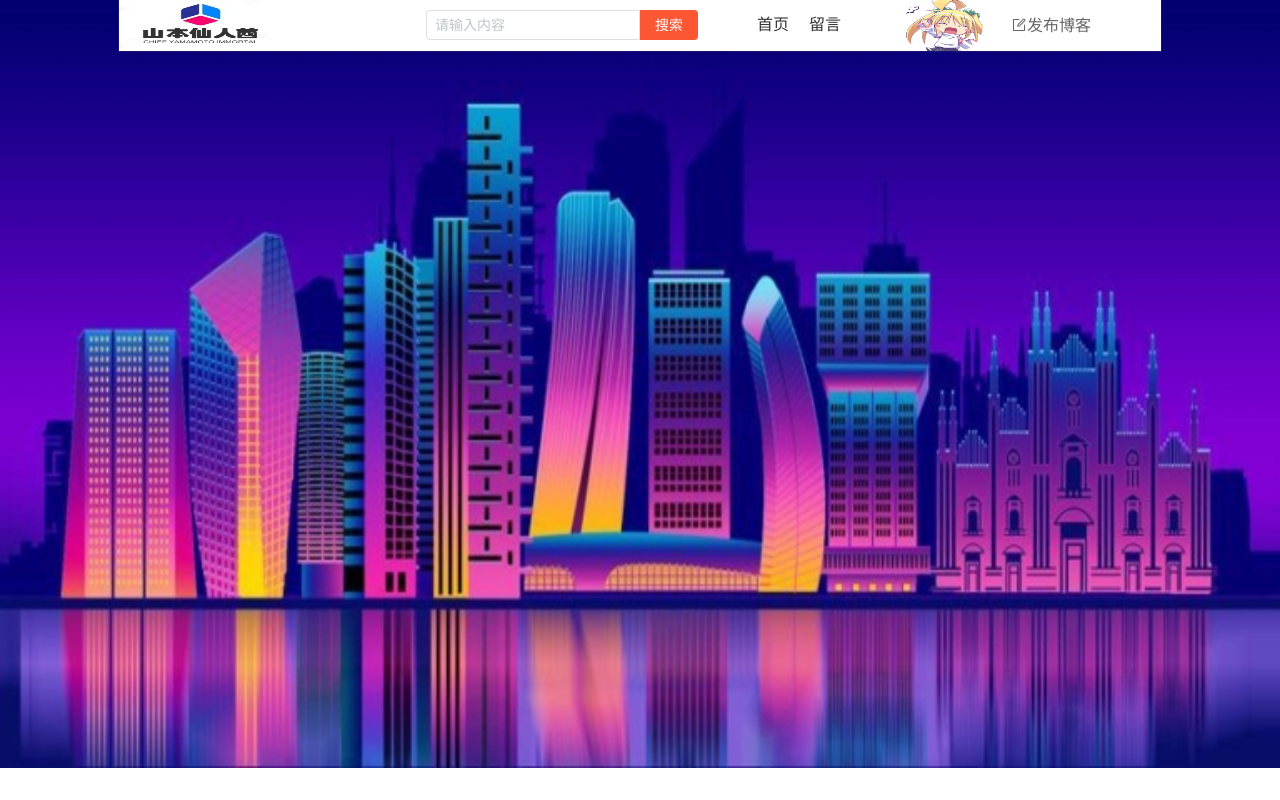
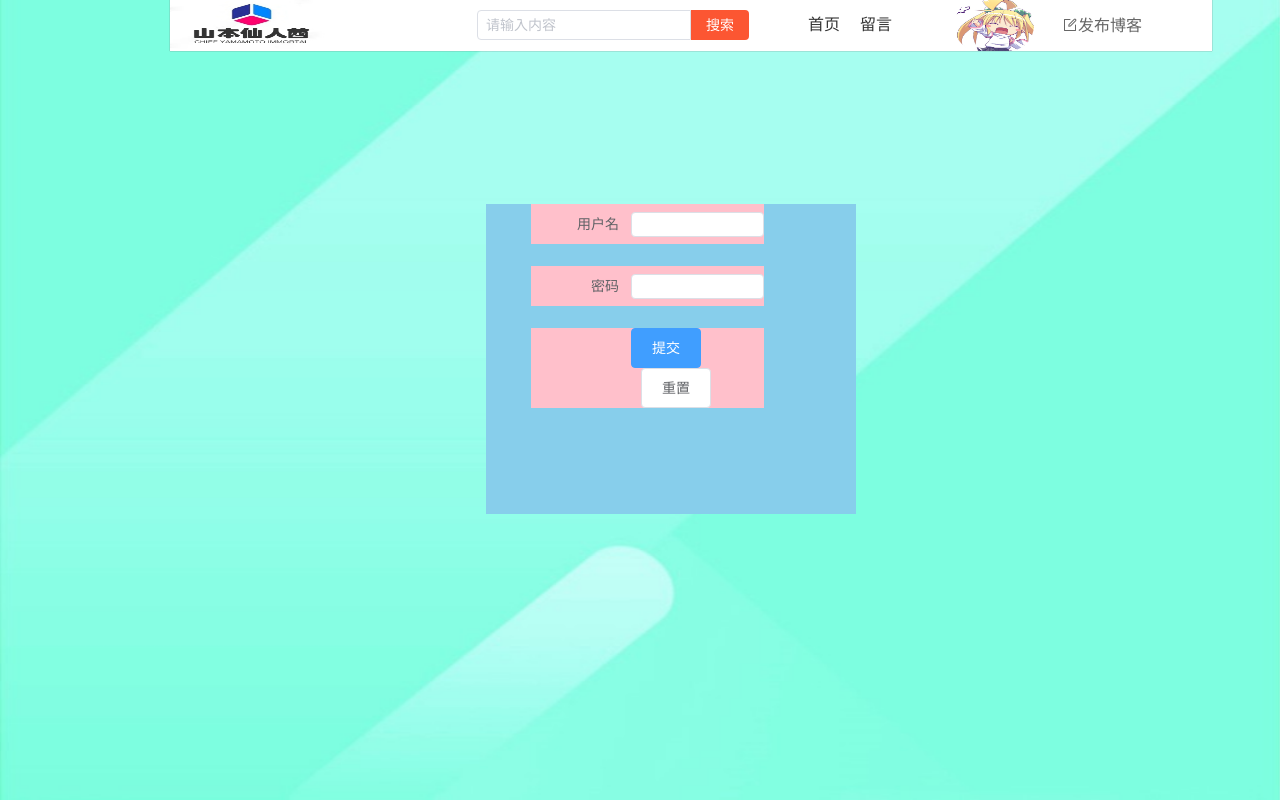
Before and after one commit to Cyanogens/Blog, a Vue app in the folder front/: page /#/login in a window 1280 px wide. Built offline with nearby package versions, Linux system fonts and the light colour scheme; the HTML template or start-up script is replaced by a standard one.

Commit message:
首页基本样式完成

```diff
--- a/front/public/index.html
+++ /dev/null
@@ -1,17 +0,0 @@
-<!DOCTYPE html>
-<html lang="">
-  <head>
-    <meta charset="utf-8">
-    <meta http-equiv="X-UA-Compatible" content="IE=edge">
-    <meta name="viewport" content="width=device-width,initial-scale=1.0">
-    <link rel="icon" href="<%= BASE_URL %>favicon.ico">
-    <title><%= htmlWebpackPlugin.options.title %></title>
-  </head>
-  <body>
-    <noscript>
-      <strong>We're sorry but <%= htmlWebpackPlugin.options.title %> doesn't work properly without JavaScript enabled. Please enable it to continue.</strong>
-    </noscript>
-    <div id="app"></div>
-    <!-- built files will be auto injected -->
-  </body>
-</html>
--- a/front/src/App.vue
+++ b/front/src/App.vue
@@ -15,11 +15,4 @@ export default {
 </script>
 
 <style scoped>
-.body {
-  position: absolute;
-  height: 96%;
-  width: 100%;
-  background: url(@/assets/images/background-1.jpg) no-repeat;
-  background-size: 100% 100%;
-}
 </style>
--- a/front/src/components/Head.vue
+++ b/front/src/components/Head.vue
@@ -20,8 +20,12 @@
     <div class="menu">
       <ul>
         <li class="user"><img src="@/assets/images/user.jpg" alt="" /></li>
-        <li>个人中心</li>
-        <li>登录</li>
+        <li>
+          <router-link to="/person">个人中心</router-link>
+        </li>
+        <li>
+          <router-link to="/login">登录</router-link>
+        </li>
       </ul>
     </div>
     <!-- 发布博客 -->
@@ -46,9 +50,12 @@ export default {
 /* 头部整体区域 */
 .head {
   position: relative;
+  position: fixed;
+  top: 0;
+  left: 170px;
   width: 1042px;
   height: 51px;
-  margin: 0 auto;
+  margin-bottom: 10px;
   box-shadow: 0px 0px 1px;
   background-color: #fff;
   z-index: 99;
@@ -82,7 +89,6 @@ export default {
 
 .search .search-ipt >>> .el-input__inner {
   padding: 0 8px;
-  height: 32px;
   height: 100%;
   outline: #ccc;
   border-top-right-radius: 0;
@@ -134,10 +140,6 @@ export default {
   height: 100%;
 }
 
-.menu .user {
-  width: 100%;
-  height: 100%;
-}
 .user img {
   width: 100%;
   height: 100%;
@@ -146,26 +148,33 @@ export default {
 
 /* 头像部分下弹菜单 */
 .menu {
-  overflow: hidden;
+  /* overflow: hidden; */
   right: 178px;
-}
-.menu:hover {
-  overflow: visible;
+  /* transition: all 1s; */
 }
 
 .menu ul {
   list-style: none;
   width: 80px;
+  height: 51px;
+  overflow: hidden;
+  transition: height 0.5s;
+}
+
+.menu ul:hover {
+  height: 150px;
 }
 
 .menu ul li {
-  padding: 10px 10px;
+  height: 35px;
+  line-height: 35px;
   text-align: center;
 }
 
 .menu ul li:not(:first-child) {
   background-color: #fff;
 }
+
 
 .menu .user {
   padding: 0;
@@ -175,6 +184,13 @@ export default {
 
 .menu ul li:hover {
   background-color: #cccccc;
+}
+
+.menu ul li a {
+  display: inline-block;
+  width: 100%;
+  height: 100%;
+  color: #343434;
 }
 
 /* 发布博客 */
--- /dev/null
+++ b/front/src/components/Login.vue
@@ -0,0 +1,105 @@
+<template>
+	<div class="body">
+		<el-form :model="ruleForm" status-icon :rules="rules" ref="ruleForm" label-width="100px" class="demo-ruleForm">
+			<el-form-item label="用户名" prop="name">
+				<el-input type="txt" v-model="ruleForm.pass" autocomplete="off"></el-input>
+			</el-form-item>
+			<el-form-item label="密码" prop="pass">
+				<el-input type="password" v-model="ruleForm.checkPass" autocomplete="off"></el-input>
+			</el-form-item>
+			<el-form-item>
+				<el-button type="primary" @click="submitForm('ruleForm')">提交</el-button>
+				<el-button @click="resetForm('ruleForm')">重置</el-button>
+			</el-form-item>
+		</el-form>
+	</div>
+</template>
+
+<script>
+	export default {
+		name: 'Login',
+		data () {
+			var validatePass = (rule, value, callback) => {
+				if (value === '') {
+					callback(new Error('请输入密码'));
+				} else {
+					if (this.ruleForm.checkPass !== '') {
+						this.$refs.ruleForm.validateField('pass');
+					}
+					callback();
+				}
+			};
+			var validateName = (rule, value, callback) => {
+				if (value === '') {
+					callback(new Error('请输入用户名'));
+				} else {
+					if (this.ruleForm.checkPass !== '') {
+						this.$refs.ruleForm.validateField('name');
+					}
+					callback();
+				}
+			};
+			return {
+				ruleForm: {
+					pass: '',
+					name: ''
+				},
+				rules: {
+					pass: [
+						{ validator: validatePass, trigger: 'blur' }
+					]
+				}
+			};
+		},
+		methods: {
+			submitForm (formName) {
+				this.$refs[formName].validate((valid) => {
+					if (valid) {
+						alert('submit!');
+					} else {
+						console.log('error submit!!');
+						return false;
+					}
+				});
+			},
+			resetForm (formName) {
+				this.$refs[formName].resetFields();
+			}
+		}
+	}
+</script>
+
+<style scoped lang="less">
+	.body {
+		position: absolute;
+		top: 0;
+		height: 100%;
+		width: 100%;
+		background: url(@/assets/images/background-login-register.png) no-repeat;
+		background-size: 100% 100%;
+		background-attachment: fixed;
+		background-position: center top;
+		overflow: auto;
+	}
+	.demo-ruleForm {
+		position: absolute;
+		left: 486px;
+		top: 204px;
+		width: 370px;
+		height: 310px;
+		background-color: skyblue;
+		.el-form-item {
+			width: 63%;
+			margin-left: 45px;
+			background-color: pink;
+		}
+		.el-input {
+			width: 100%;
+		}
+	}
+</style>
+<style scoped>
+	.demo-ruleForm >>> .el-input__inner {
+		height: 25px;
+	}
+</style>
--- a/front/src/router/index.js
+++ b/front/src/router/index.js
@@ -1,6 +1,7 @@
 import Vue from 'vue'
 import VueRouter from 'vue-router'
 import Index from '@/components/Index.vue'
+import Login from '@/components/Login.vue'
 
 Vue.use(VueRouter)
 
@@ -11,12 +12,9 @@ const routes = [
     component: Index
   },
   {
-    path: '/about',
-    name: 'about',
-    // route level code-splitting
-    // this generates a separate chunk (about.[hash].js) for this route
-    // which is lazy-loaded when the route is visited.
-    component: () => import(/* webpackChunkName: "about" */ '../views/AboutView.vue')
+    path: '/login',
+    name: 'Login',
+    component: Login
   }
 ]
 
--- a/front/src/views/AboutView.vue
+++ /dev/null
@@ -1,5 +0,0 @@
-<template>
-  <div class="about">
-    <h1>This is an about page</h1>
-  </div>
-</template>
```
Also changed, not shown: front/src/components/Index.vue (+39 -12 lines), front/src/views/HomeView.vue (deleted, +0 -18 lines), 2 other files (tests, documents, lock files or other folders).
